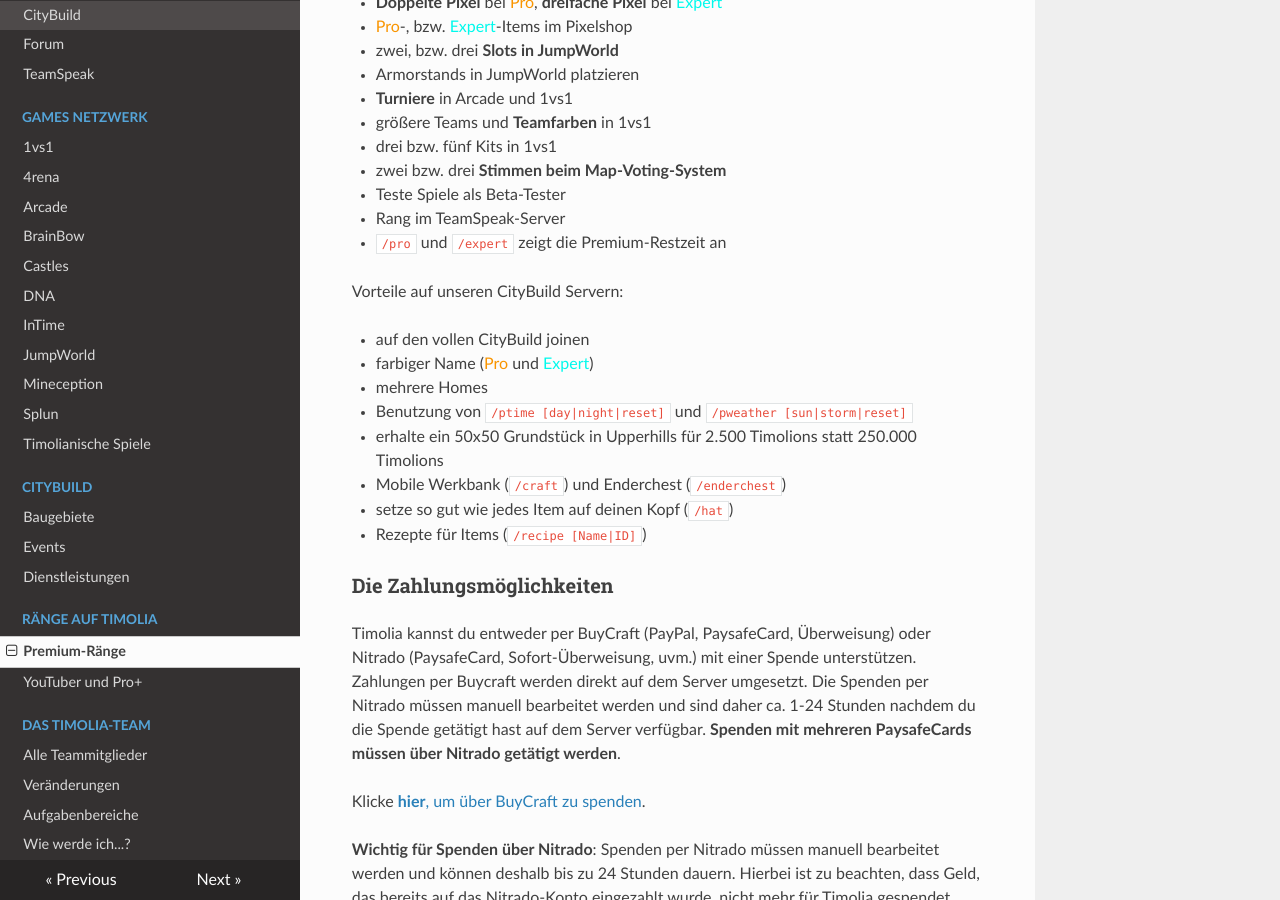
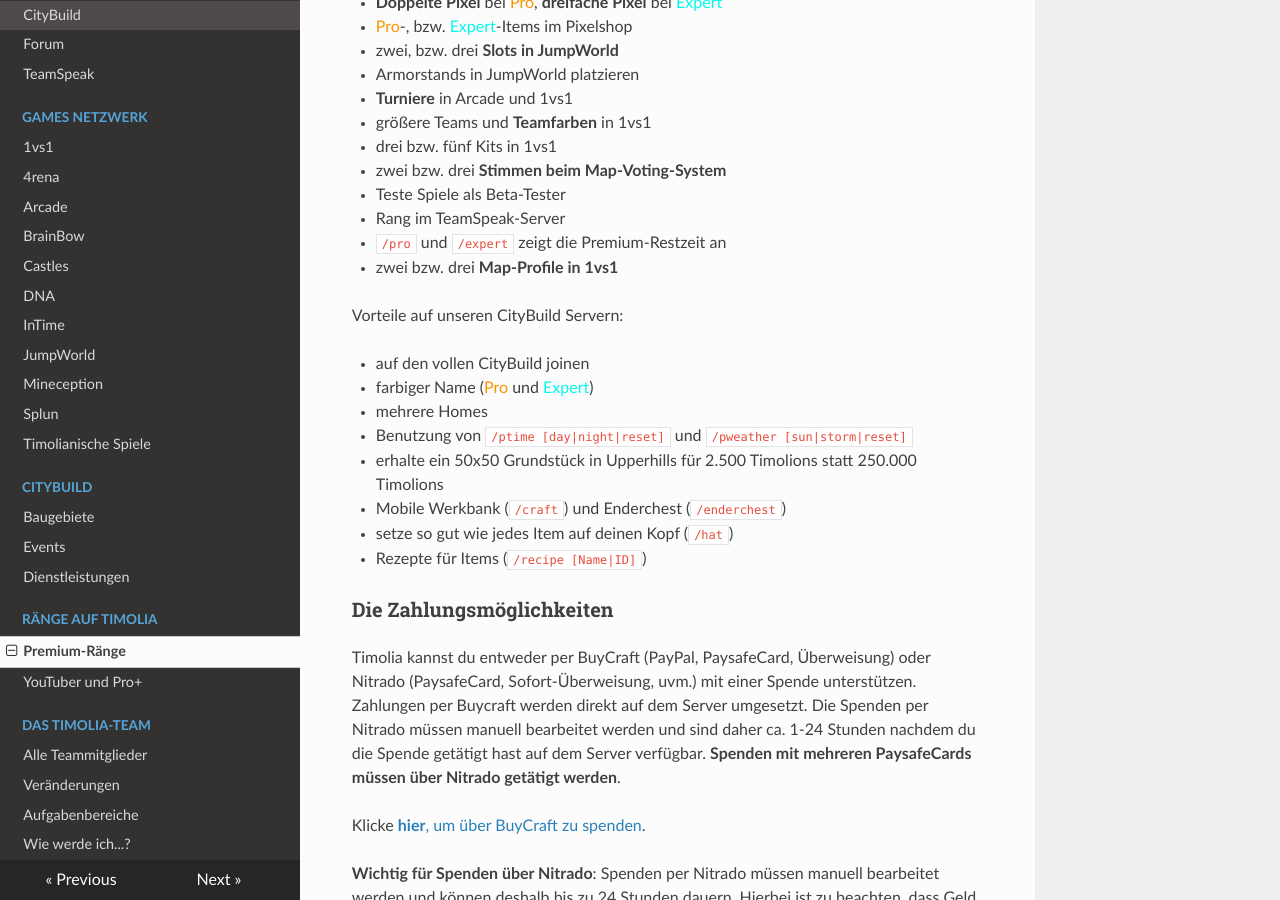
Before and after one commit to TimoliaDE/HowTo, an MkDocs documentation site: the page built from docs/ranks/premium.md, in a window 1280 px wide and 900 px high, scrolled down 446 px. Built offline with MkDocs 1.6.1, drawn with Linux system fonts in a browser that asks for light colours; nearby versions of some CDN libraries; old or Windows-style settings are respelled for this version of MkDocs.

Commit message:
Mapprofile 1vs1

```diff
--- a/docs/ranks/premium.md
+++ b/docs/ranks/premium.md
@@ -20,6 +20,7 @@ Diese Features stehen dir mit deinem Rang zur Verfügung:
 - Teste Spiele als Beta-Tester
 - Rang im TeamSpeak-Server
 - `/pro` und `/expert` zeigt die Premium-Restzeit an
+- zwei bzw. drei <strong>Map-Profile in 1vs1</strong>
 
 Vorteile auf unseren CityBuild Servern:
 
```
